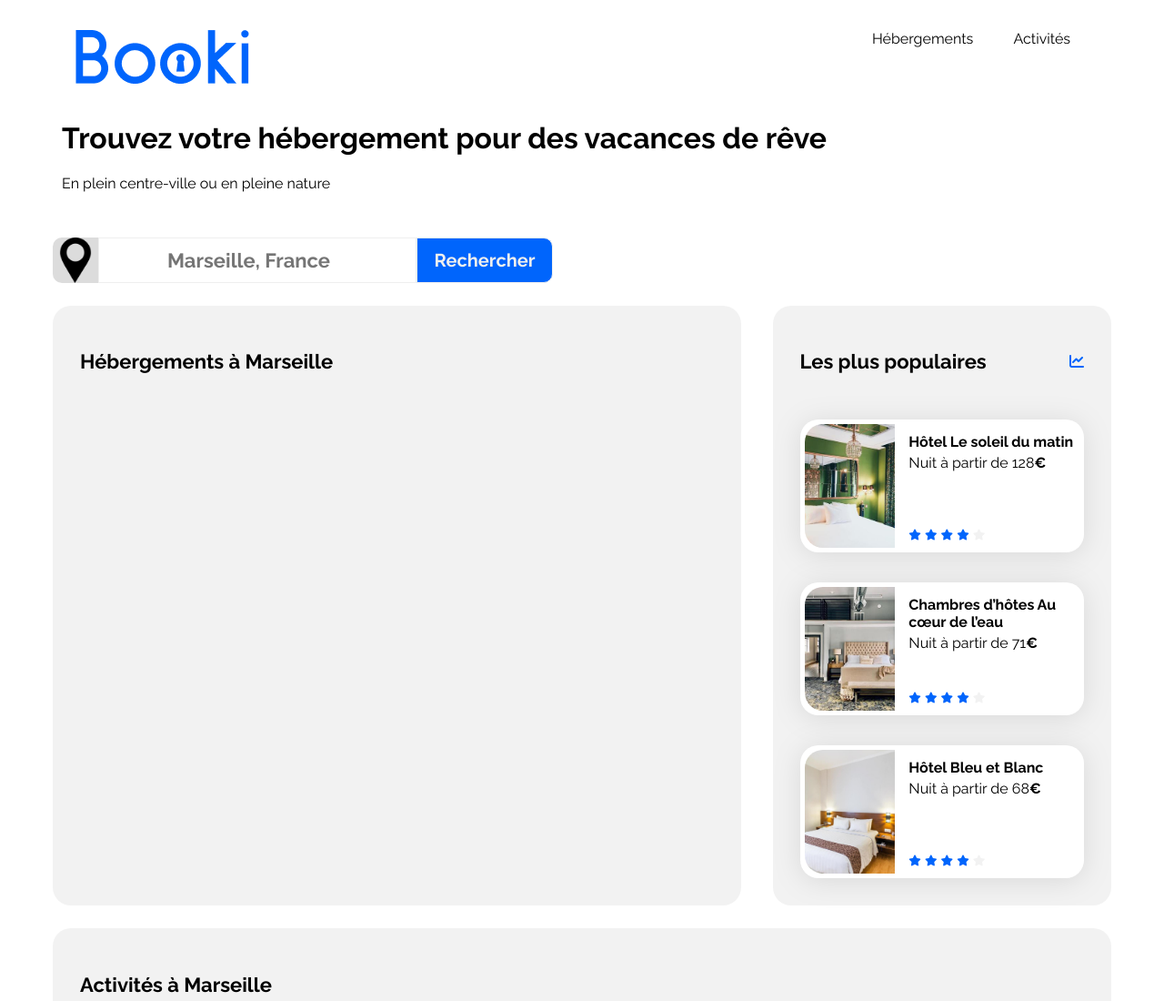
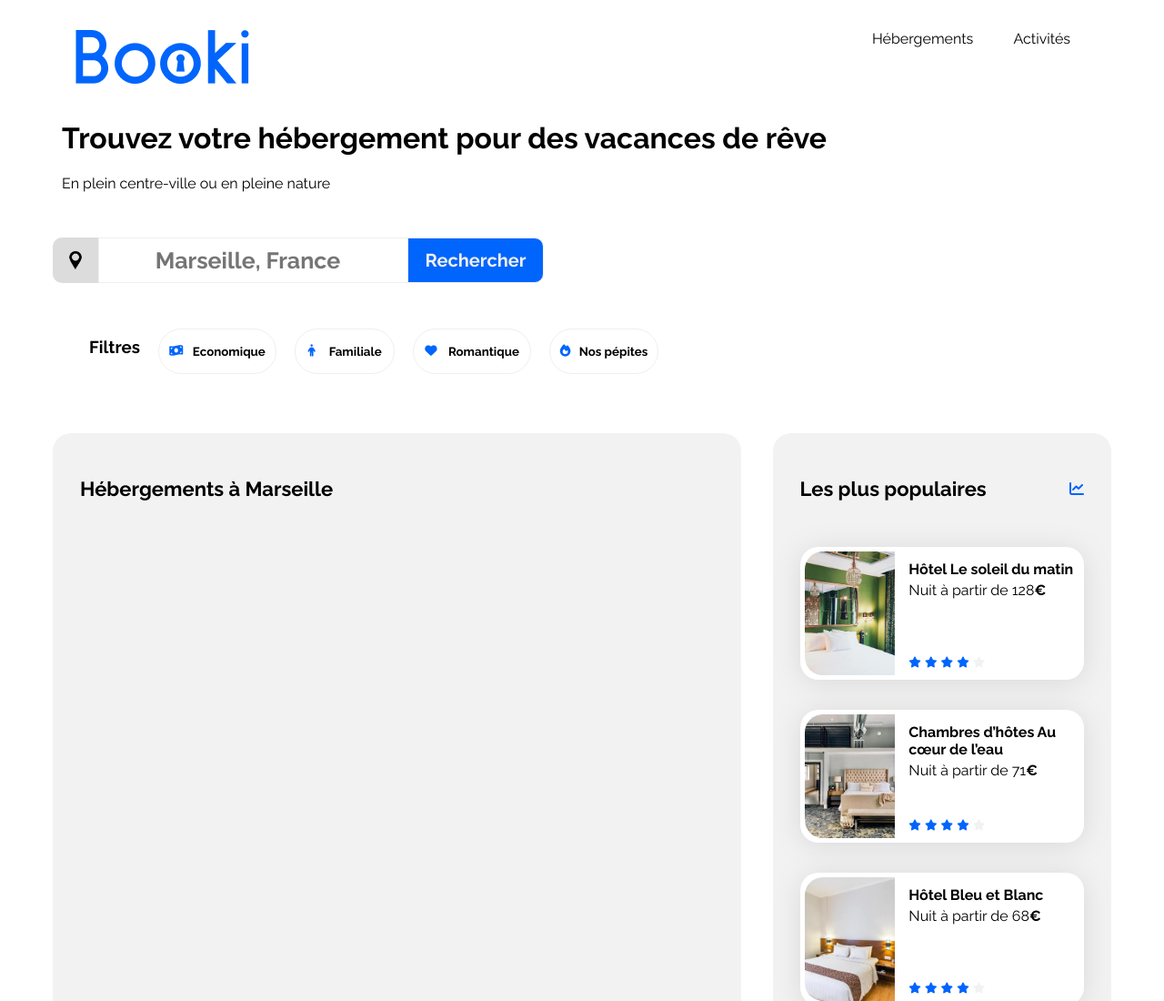
Before and after one commit to Boheno/Projet_2, a plain HTML site: page booki-starter-code/index.html in a window 1280 px wide. Shown: the top 1100 px of the page at 91% size. Drawn offline with Linux system fonts and the light colour scheme.

Commit message:
Filtres et correction search-bar

```diff
--- a/booki-starter-code/css/style.css
+++ b/booki-starter-code/css/style.css
@@ -25,7 +25,6 @@ body {
     justify-content: space-between;
     margin:10px;
     padding: 15px;
-
 }
 .menus-hebergements{
     margin:15px;
@@ -48,7 +47,6 @@ body {
   border-top: 2px #0065FC solid;
   color:#0065FC
 }*/
-/*Fin Header*/
 
 /*Search-bar*/
 .user-recherche{
@@ -58,14 +56,12 @@ body {
     margin-top:50px;
 }
 .img-loc{
-    width: 50px;
-    height: 50px;
-    margin-top: 0px;
-    margin-right: 0;
+    width: 20px;
+    height: 20px;
+    padding: 15px;
     border-radius: 10px 0px 0px 10px;
     background-color: #DCDCDC;
 }
-
 .search-bar{
     width:350px;
     height:50px;
@@ -73,20 +69,21 @@ body {
     margin-top: 0px;
     border: 1px solid #EFEFEF;
     font-weight: bold;
-    font-size: 22px;
+    font-size: 25px;
     text-align: center;
 }
-
 @media (min-width:768px){
 .btn-search{
     width: 150px;
     height:50px;
+    margin-left: -10px;
     background-color: #0065FC;
     color: #EFEFEF;
     border: 1px solid #EFEFEF;
     border-radius: 0px 10px 10px 0px;
     font-weight: bold;
     font-size: 20px;
+    cursor: pointer;
 }
 .btn-search-mobil{
     display:none
@@ -103,7 +100,7 @@ body {
     border-radius: 10px 10px 10px 10px;
     border: 1px solid #EFEFEF;
     background-color:#0065FC;
-
+    cursor: pointer;
 }
 .btn-search{
     display:none
@@ -114,7 +111,90 @@ body {
 }
 }
 
-/*Fin search-bar*/
+/*Filtres*/
+.filtres-user{
+    display:flex;
+    /* justify-content: flex-start;
+    text-align: center; */
+    flex-direction: row;
+    margin:10px;
+    padding: 30px;
+
+}
+.btn-filtres{
+    display:flex;
+    padding-right: 500px;
+    flex-direction: row;
+}
+.btn-filtres-1{
+    display: flex;
+    justify-content: space-around;
+    align-items:center;
+    width: 130px;
+    height: 50px;
+    margin-top:10px;
+    margin-left: 20px;
+    background-color: white;
+    border: 1px solid #EFEFEF;
+    border-radius: 25px 25px 25px 25px;
+    font-weight: bold;
+}
+.btn-filtres-1:hover{
+    background-color: #D6EAF8;
+    cursor: pointer;
+}
+
+.btn-filtres-2{
+    display:flex;
+    justify-content: space-around;
+    align-items: center;
+    width: 110px;
+    height: 50px;
+    margin-top:10px;
+    margin-left: 20px;
+    background-color: white;
+    border: 1px solid #EFEFEF;
+    border-radius: 25px 25px 25px 25px;
+    font-weight: bold;
+}
+.btn-filtres-2:hover{
+    background-color:#D6EAF8;
+    cursor: pointer;
+}
+.btn-filtres-3{
+    display:flex;
+    justify-content: space-around;
+    align-items:center;
+    width: 130px;
+    height: 50px;
+    margin-top:10px;
+    margin-left: 20px;
+    background-color: white;
+    border: 1px solid #EFEFEF;
+    border-radius: 25px 25px 25px 25px;
+    font-weight: bold;
+}
+.btn-filtres-3:hover{
+    background-color: #D6EAF8;
+    cursor: pointer;
+}
+.btn-filtres-4{
+    display:flex;
+    justify-content: space-around;
+    align-items: center;
+    width: 120px;
+    height: 50px;
+    margin-top:10px;
+    margin-left: 20px;
+    background-color: white;
+    border: 1px solid #EFEFEF;
+    border-radius: 25px 25px 25px 25px;
+    font-weight: bold;
+}
+.btn-filtres-4:hover{
+    background-color: #D6EAF8;
+    cursor: pointer;
+}
 
 .main-container {
     width: 100%;
--- a/booki-starter-code/index.html
+++ b/booki-starter-code/index.html
@@ -43,10 +43,22 @@
             <div class="user-recherche">
                 <img class="img-loc" src="./images/logo/icone.png" alt="icone-localiser">
                 <form>
-                    <input class="search-bar" type="search" id="recherche" name="user_recherche" placeholder="Marseille, France" />
+                    <input class="search-bar" type="search" id="recherche" name="user_recherche" placeholder="Marseille, France"/>
                 </form>
                     <button class="btn-search" type="submit" value="Rechercher">Rechercher</button>
-                    <button class="btn-search-mobil"> <i class="fa-solid fa-magnifying-glass" style="color:#ffff;"></i></button>
+                    <button class="btn-search-mobil" type="submit"><i class="fa-solid fa-magnifying-glass" style="color:#ffff;"></i></button>
+            </div>
+
+            <!--Filtres-->
+            <div class="filtres-user">
+                <h3 class="filtres-title">Filtres</h3>
+                <div class="btn-filtres">
+                    <button class="btn-filtres-1" type="submit"><i class="fa-solid fa-money-bill-wave" style="color:#0065FC;"></i>Economique</button>
+                    <button class="btn-filtres-2" type="submit"><i class="fa-solid fa-person" style="color:#0065FC;"></i>Familiale</button>
+                    <button class="btn-filtres-3" type="submit"><i class="fa-solid fa-heart" style="color:#0065FC;"></i>Romantique</button>
+                    <button class="btn-filtres-4"types="submit"><i class="fa-solid fa-fire" style="color:#0065FC;"></i>Nos pépites</button>
+
+                </div>
             </div>
 
             <!--Hebergements et populaires-->
```
